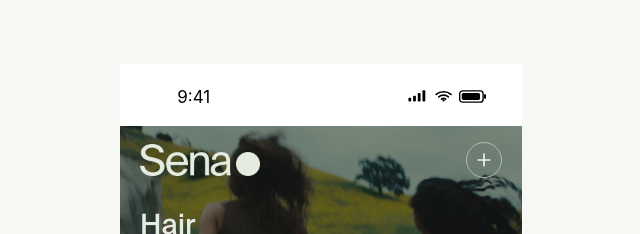
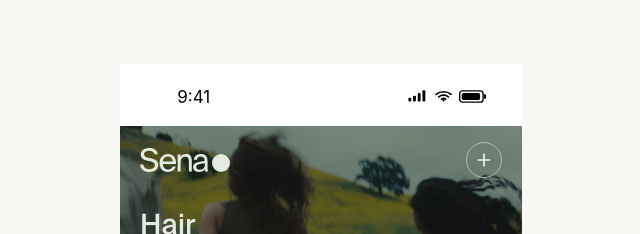
Before and after one commit to elcape23/challenge-bask, a Next.js app: page /prototype in a window 1280 px wide. Shown: the top 234 px of the page, without its empty margins (319-959 px from the left). Built offline with nearby package versions, Linux system fonts and the light colour scheme.

Commit message:
logo updated to svg

```diff
--- a/src/app/(docs)/page.tsx
+++ b/src/app/(docs)/page.tsx
@@ -1,7 +1,12 @@
+ "use client";
+
+import { useRouter } from "next/navigation";
 import SenaLogo from "@/components/prototype/globals/SenaLogo";
 import Button from "@/components/ui/Button";
 
 export default function OverviewPage() {
+  const router = useRouter();
+
   return (
     <div className="col-span-full flex min-h-full flex-col items-center justify-center gap-10">
       <section className="flex flex-col items-center gap-4 text-center">
@@ -17,6 +22,7 @@ export default function OverviewPage() {
           variant="primary"
           appearance="outlined"
           className="w-full"
+          onClick={() => router.push("/foundations")}
         >
           Docs
         </Button>
@@ -25,6 +31,7 @@ export default function OverviewPage() {
           variant="primary"
           appearance="filled"
           className="w-full"
+          onClick={() => router.push("/prototype")}
         >
           Prototype
         </Button>
--- a/src/components/prototype/globals/SenaLogo.tsx
+++ b/src/components/prototype/globals/SenaLogo.tsx
@@ -28,8 +28,8 @@ export default function SenaLogo({
         style={{
           width: `${dimensions.width}px`,
           height: `${dimensions.height}px`,
-          WebkitMaskImage: "url('/logo.webp')",
-          maskImage: "url('/logo.webp')",
+          WebkitMaskImage: "url('/logo.svg')",
+          maskImage: "url('/logo.svg')",
           WebkitMaskPosition: "center",
           maskPosition: "center",
           WebkitMaskRepeat: "no-repeat",
--- a/src/data/tokens.ts
+++ b/src/data/tokens.ts
@@ -314,7 +314,7 @@ export const decorativeIconTypes = [
 
 export const logoSizes = {
   xs: { width: 90, height: 24 },
-  sm: { width: 120, height: 32 },
+  sm: { width: 90, height: 24 },
   md: { width: 180, height: 48 },
   lg: { width: 270, height: 72 },
   xl: { width: 360, height: 96 },
```
